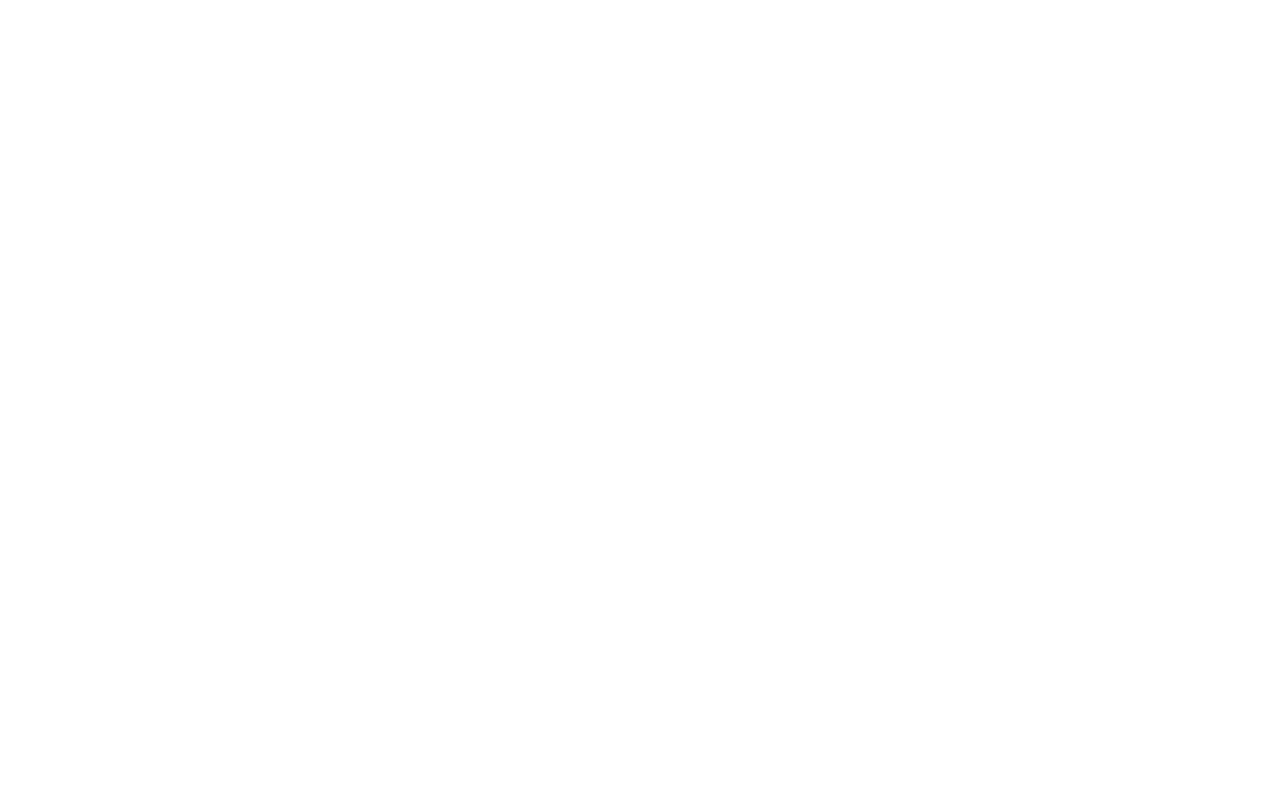
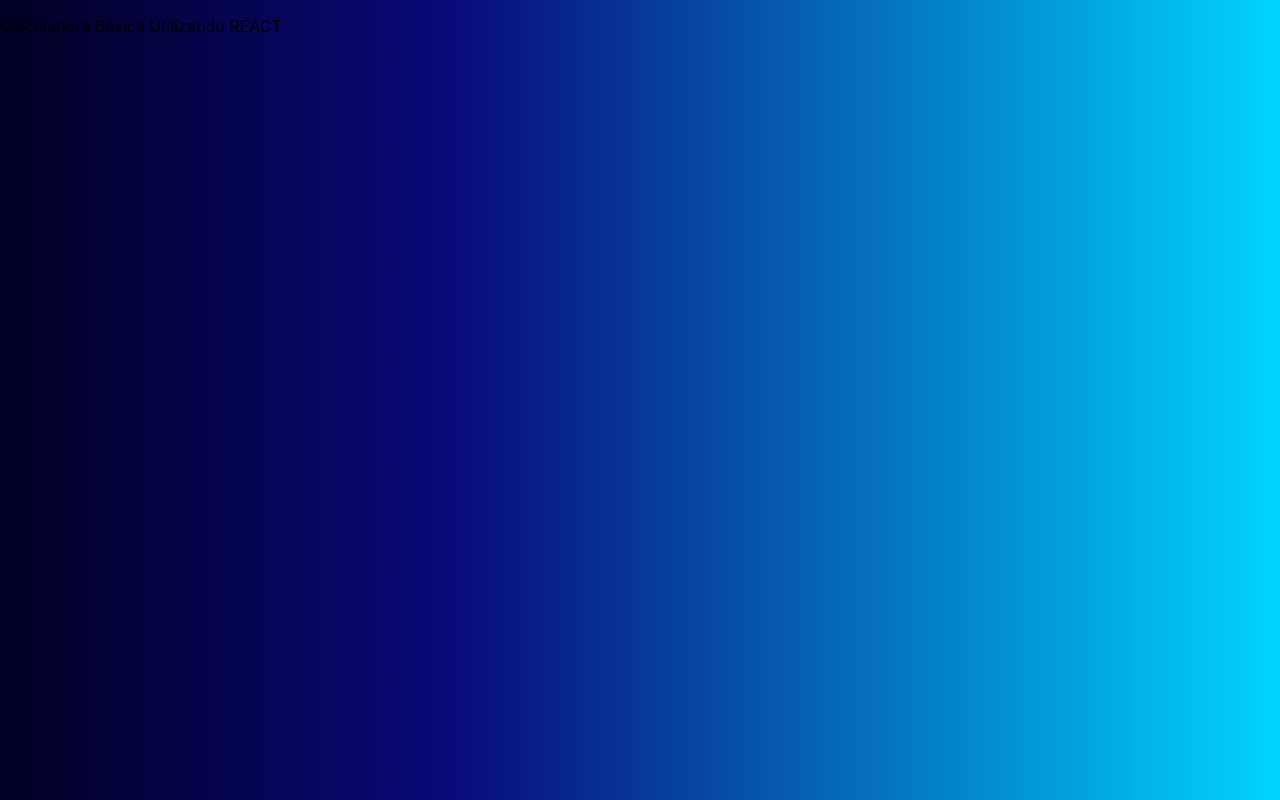
Before and after one commit to evilyn-cordeiro/basiccalculatorreact-web, a React (Create React App) app: page / in a window 1280 px wide. Built offline with nearby package versions, Linux system fonts and the light colour scheme.

Commit message:
add de paragrafo descritivo e mudanca na cor da fonte

```diff
--- a/src/App.js
+++ b/src/App.js
@@ -5,6 +5,8 @@
 export default function App() {
   return (
     <div>
+ <p>Calculadora Básica Utilizando REACT</p>
+
       {/*
       <ButtonBlack
       label='1'
--- a/src/app-style.js
+++ b/src/app-style.js
@@ -4,4 +4,5 @@
 export const ButtonBlack = styled(Button)`
   background-color:pink;
   height:200px;
-`
+  aling-itens:center;
+  `
--- a/src/components/Button/style.js
+++ b/src/components/Button/style.js
@@ -1,5 +1,6 @@
 import styled from "styled-components";
+export const Container = styled.button`
 
-export const Container = styled.button`
-  background-color:black;
+
+background-color:black;
 `;
--- a/src/index.css
+++ b/src/index.css
@@ -10,4 +10,5 @@
 code {
   font-family: source-code-pro, Menlo, Monaco, Consolas, 'Courier New',
     monospace;
+    color: white;
 }
```
